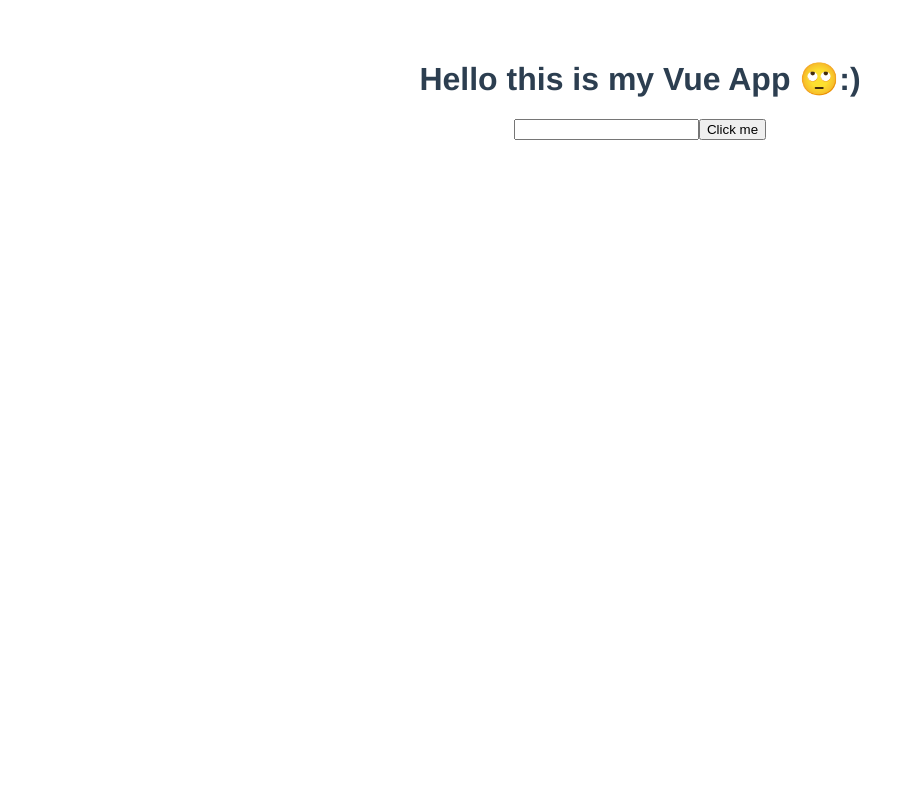
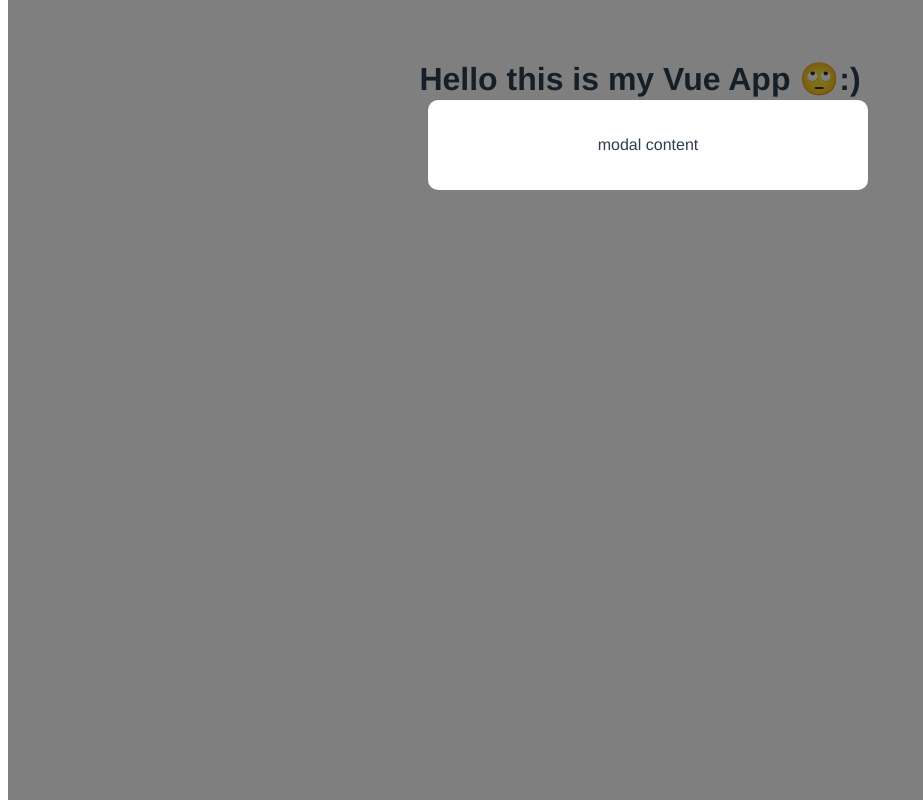
Before and after one commit to newit-baolh/LearnVueJS, a Vue app: page / in a window 1280 px wide. Shown: the whole page, without its empty margins (0-923 px from the left). Built offline with nearby package versions, Linux system fonts and the light colour scheme.

Commit message:
multiple component

```diff
--- a/src/App.vue
+++ b/src/App.vue
@@ -1,12 +1,16 @@
 <template>
   <h1>{{ title }}</h1>
+  <Modal/>
   <input type="text" ref="name">
   <button @click="handleClick">Click me</button>
 </template>
 
 <script>
+import Modal from './components/Modal.vue'
+
 export default {
   name: 'App',
+  components: {Modal},
   data() {
     return {
       title: 'Hello this is my Vue App 🙄:)',
--- /dev/null
+++ b/src/components/Modal.vue
@@ -0,0 +1,24 @@
+<template>
+    <div class="backdrop">
+        <div class="modal">
+            <p>modal content</p>
+        </div>
+    </div>
+</template>
+
+<style>
+.modal{
+    width: 400px;
+    padding: 20px;
+    margin: 100px auto;
+    background: white;
+    border-radius: 10px;
+}
+.backdrop{
+    top: 0;
+    position: fixed;
+    background: rgba(0, 0, 0, 0.5);
+    width: 100%;
+    height: 100%;
+}
+</style>
```
Also changed, not shown: src/components/HelloWorld.vue (deleted, +0 -57 lines).
